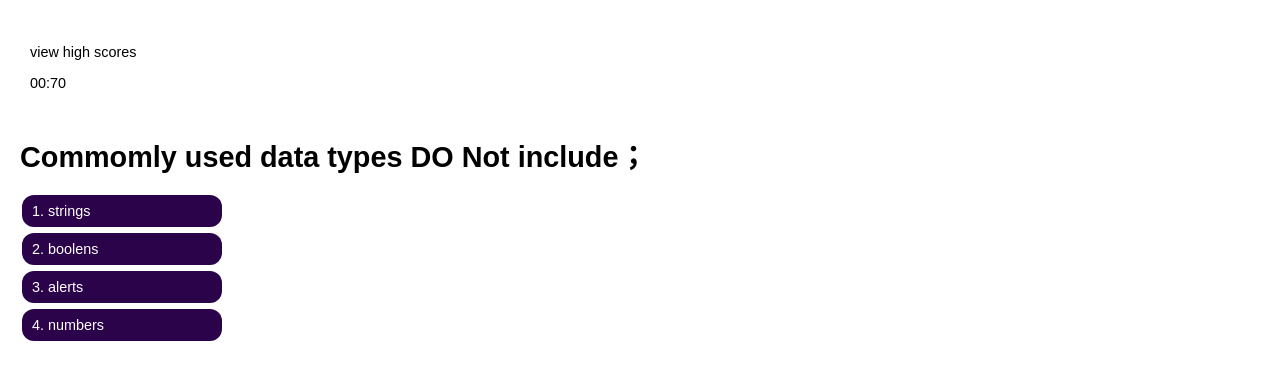
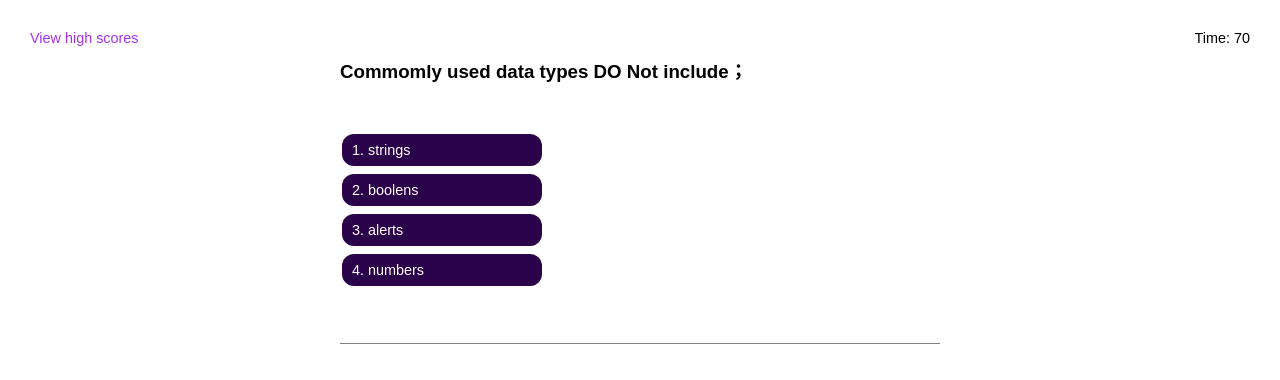
Before and after one commit to fumixer/4-Code-Quiz, a plain HTML site: page index.html in a window 1280 px wide. Drawn offline with Linux system fonts and the light colour scheme.

Commit message:
update timer

```diff
--- a/Develop/script.js
+++ b/Develop/script.js
@@ -1,38 +1,26 @@
 //Timer
-
-
 function paddedFormat(num) {
     return num < 10 ? "0" + num : num;
 }
 
 function startCountDown(duration, element) {
-
     let secondsRemaining = duration;
     let min = 0;
     let sec = 0;
-
     let countInterval = setInterval(function () {
-
         min = parseInt(secondsRemaining / 100);
         sec = parseInt(secondsRemaining % 100);
-
-        element.textContent = `${paddedFormat(min)}:${paddedFormat(sec)}`;
-
+        element.textContent = 'Time: '+`${paddedFormat(sec)}`;
         secondsRemaining = secondsRemaining - 1;
         if (secondsRemaining < 0) { clearInterval(countInterval) };
-
     }, 1000);
 }
-
 window.onload = function () {
     let time_minutes = 0; // Value in minutes
     let time_seconds = 75; // Value in seconds
-
     let duration = time_minutes * 60 + time_seconds;
-
     element = document.querySelector('#count-down-timer');
-    element.textContent = `${paddedFormat(time_minutes)}:${paddedFormat(time_seconds)}`;
-
+    element.textContent = 'Time: '+`${paddedFormat(time_seconds)}`;
     startCountDown(--duration, element);
 };
 
@@ -81,7 +69,7 @@ const quiz = [
             '2. terminal/bash',
             '3. for loops',
             '4. console.log'],
-        correct: '4.console.log'
+        correct: '4. console.log'
     }
 ];
 const quizLength = quiz.length;
@@ -120,14 +108,16 @@ const clickHandler = (e) => {
     if (quiz[quizIndex].correct === e.target.textContent){
         document.getElementById('result').textContent = 'Correct!';
     } else {
-        document.getElementById('result').textContent = 'Incorrect!';
+        document.getElementById('result').textContent = 'Wrong!';
     }
     quizIndex++;
     if(quizIndex < quizLength){
         setupQuiz();
     }else{
         document.getElementById('question').textContent = 'All done!';
-        document.getElementById('question2').textContent = 'Your final score is'+50;
+        document.getElementById('question2').textContent = 'Your final score is' + 'time_seconds';
+        document.getElementById('question3').textcontent = document.SubmitEvent
+
     }
 
 };
--- a/Develop/styles.css
+++ b/Develop/styles.css
@@ -22,9 +22,42 @@
   }
 
   header {
+    display: flex;
+    justify-content: space-between;
     background: var(--secondary);
     padding: 10px 10px;
     border-bottom: 0px solid var(--primary);
+    text-decoration-color: pink;
+    align-items: center;
+    margin-left: auto;
+  }
+
+  .high {
+    color: rgb(163, 50, 238);
+  }
+
+  .text-center {
+    text-align: right;
+  }
+
+  .main {
+    font-size: 1.3rem;
+    width: 600px;
+    margin: auto;
+  }
+
+  .answers {
+    width: 600px;
+    margin: auto;
+  }
+
+  .result {
+    width: 600px;
+    margin: auto;
+    font-style: italic;
+    color: grey;
+    font-size: 2em;
+    border-top: solid 1px gray;
   }
 
   .btn {
@@ -32,7 +65,7 @@
     border: none;
     color: #FFF;
     width: 200px;
-    margin: 3px 2px;
+    margin: 4px 2px;
     display: inline-block;
     text-align: left;
     padding: 8px 10px;
@@ -43,3 +76,11 @@
     top: -3px;
     box-shadow: 0 0px var(--grey);
   }
+
+  .btn:hover {
+    background: rgb(244, 10, 228);
+    color: #fff;
+  }
+
+.options {
+padding: 50px;
--- a/index.html
+++ b/index.html
@@ -12,16 +12,17 @@
 <body>
     <div class=" wrapper">
         <header>
-            <p>view high scores</p>
-            <p class="text-center" id="count-down-timer" ></p>
+            <div class="high" > View high scores </div>
+            <div class="text-center" id="count-down-timer" ></div>
         </header>
             <div>
             <h1 class='main' id='question'> Coding quiz challenge </h1>
             </div>
-            <div id='question2'>
+            <div class='main' id='question2'>
                 <!-- <p>Try to answer the following code-related questions within the time limit. Keep in mind that incorrect
                     answers will penalize your score/time by ten seconds!</p> -->
             </div>
+            <div class='main' id='question3'></div>
             <div>
                 <div class='options'>
                     <!-- <button type="submit">"button"</button> -->
@@ -39,7 +40,7 @@
                     </div>
                 </div>
                 <div>
-                    <p id="result"></p>
+                    <p class="result" id="result"></p>
                 </div>
             </div>
         </div>
```
